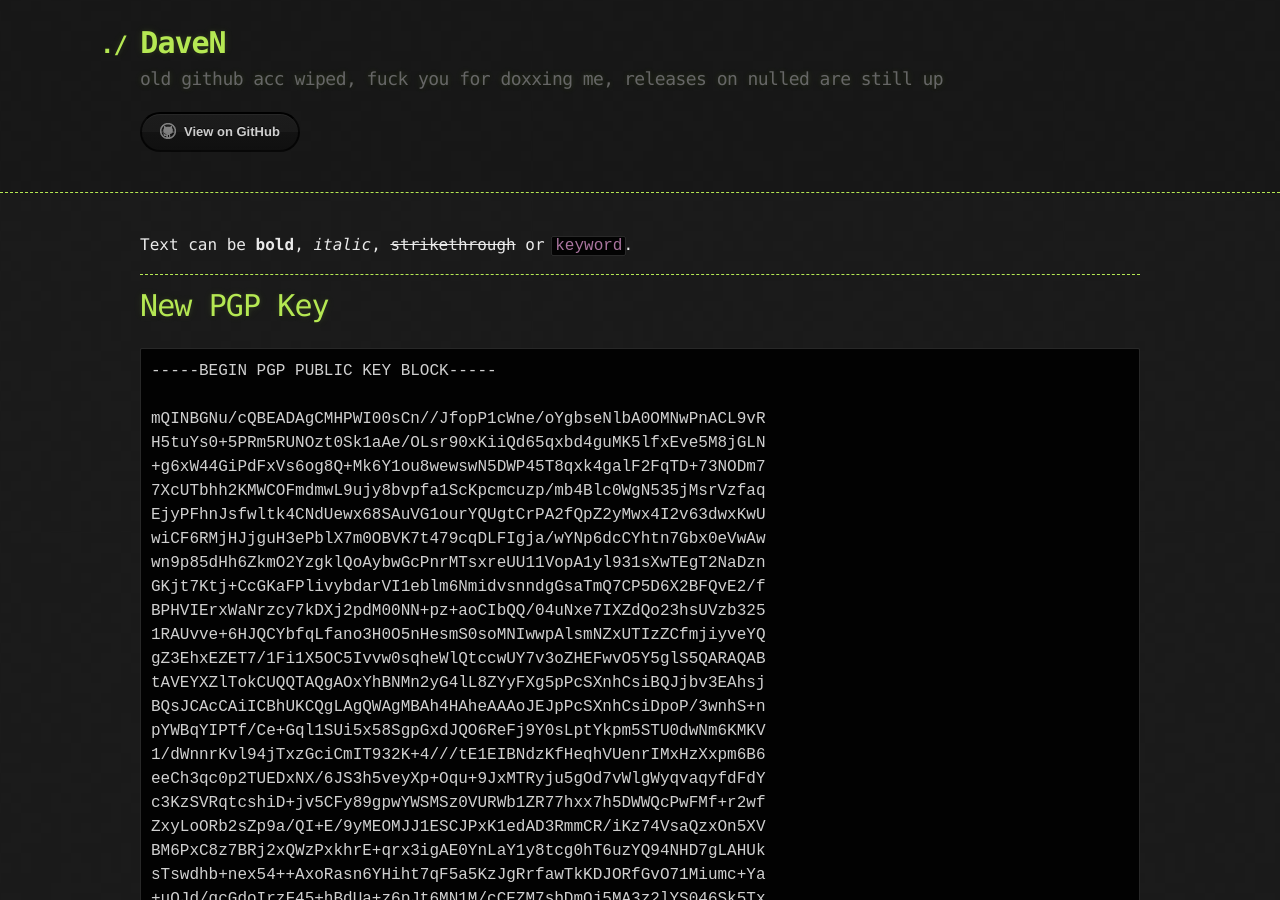
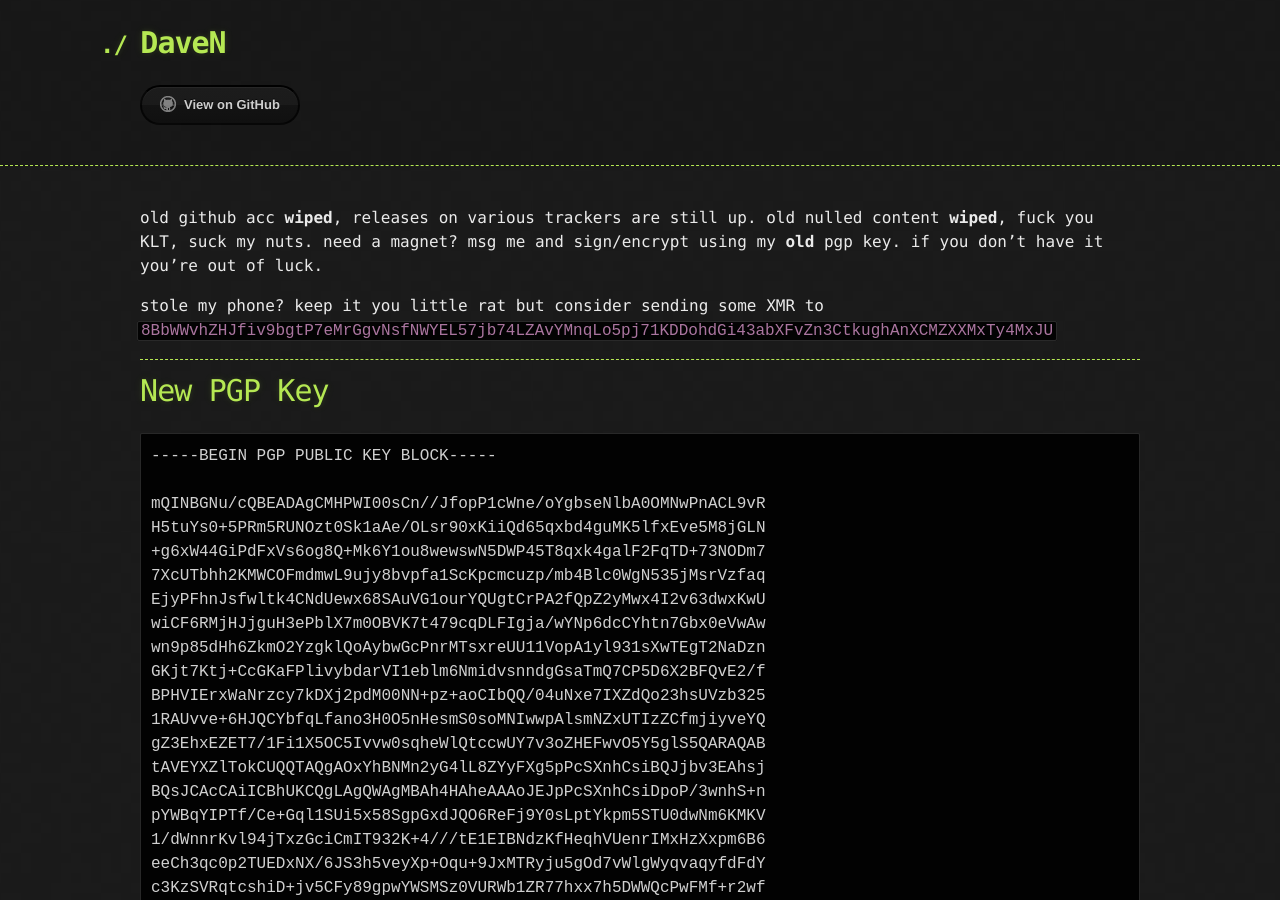
Before and after one commit to xDaveN/xdaven.github.io, a Jekyll site: the page built from index.md, in a window 1280 px wide and 900 px high. Built offline with Jekyll 4.4.1, drawn with Linux system fonts in a browser that asks for light colours; the repository's description, which GitHub fills in, is left out.

Commit message:
visual changes

````diff
--- a/_config.yml
+++ b/_config.yml
@@ -1,5 +1,5 @@
 title: DaveN
-description: old github acc wiped, fuck you for doxxing me, releases on nulled are still up
+description:
 show_downloads: false
 google_analytics:
 theme: jekyll-theme-hacker
--- a/index.md
+++ b/index.md
@@ -2,7 +2,12 @@
 layout: default
 ---
 
-Text can be **bold**, _italic_, ~~strikethrough~~ or `keyword`.
+old github acc **wiped**, releases on various trackers are still up.
+old nulled content **wiped**, fuck you KLT, suck my nuts.
+need a magnet? msg me and sign/encrypt using my **old** pgp key. if you don't have it you're out of luck.
+
+stole my phone? keep it you little rat but consider sending some XMR to
+`8BbWWvhZHJfiv9bgtP7eMrGgvNsfNWYEL57jb74LZAvYMnqLo5pj71KDDohdGi43abXFvZn3CtkughAnXCMZXXMxTy4MxJU`
 * * *
 # New PGP Key
 
@@ -60,8 +65,6 @@ SlfchWWOaesTBbRPjdhekU4owvk=
 -----END PGP PUBLIC KEY BLOCK-----
 ```
 
-
-
 | head1        | head two          | three |
 |:-------------|:------------------|:------|
 | ok           | good swedish fish | nice  |
````
